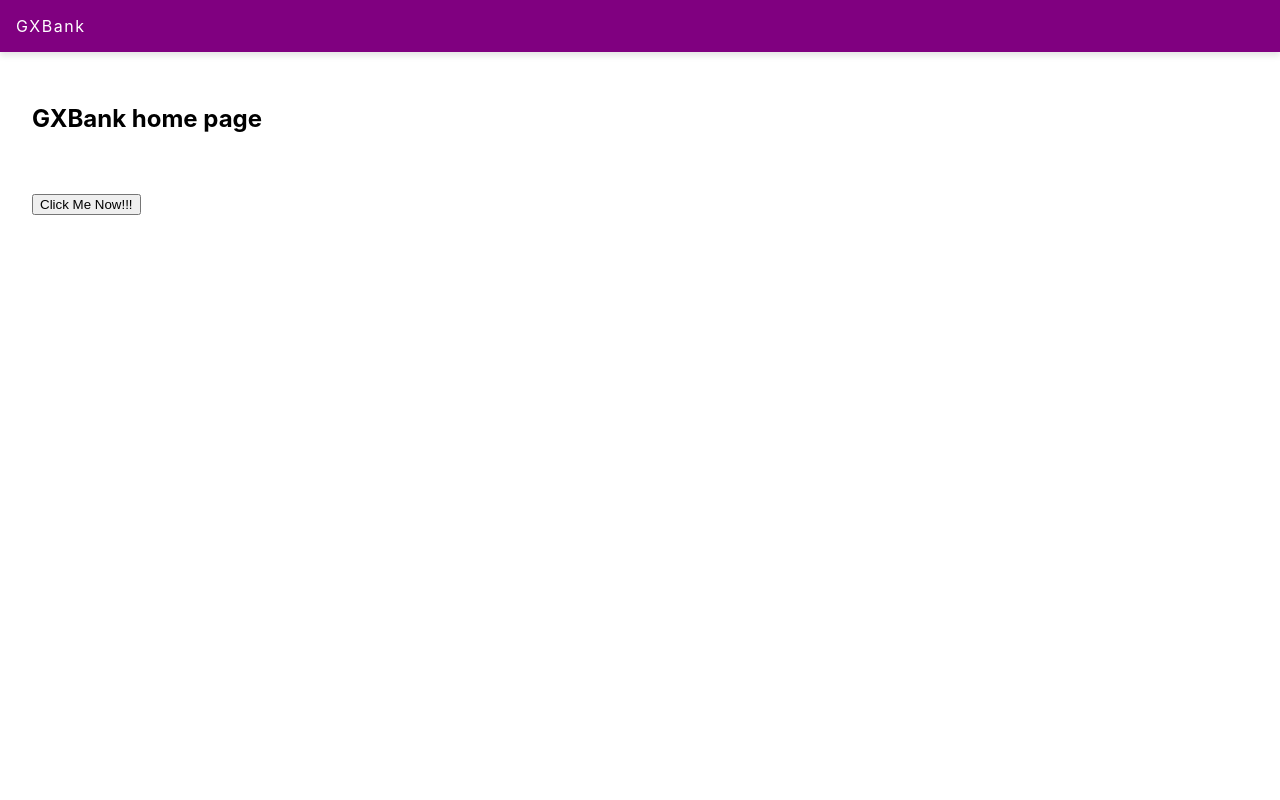
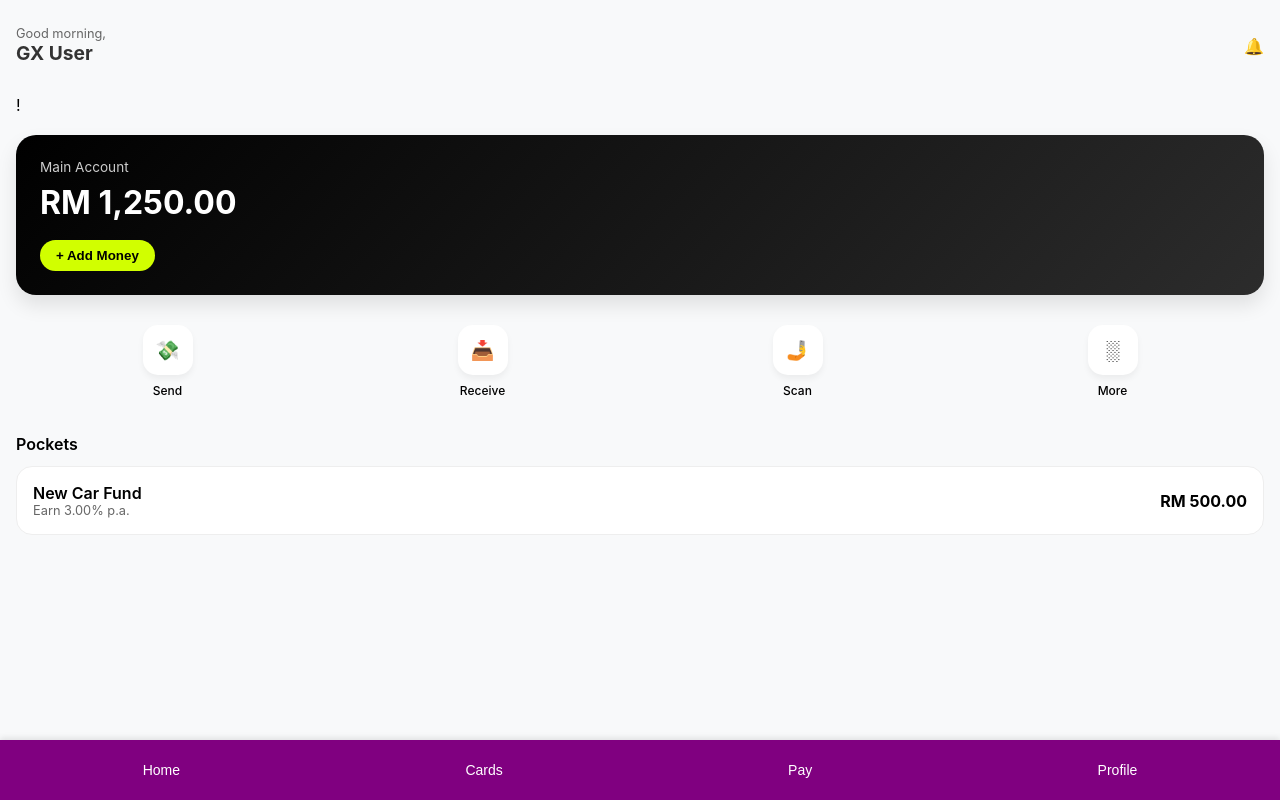
Before and after one commit to JCkwek/UTM-x-Hackathon-26---TechTribe, a React (Create React App) app: page / in a window 1280 px wide. Built offline with nearby package versions, Linux system fonts and the light colour scheme.

Commit message:
Set gxbank homepage ui

```diff
--- /dev/null
+++ b/src/components/BottomNav.js
@@ -0,0 +1,17 @@
+import styles from './BottomNav.module.css'
+// import { useNavigate } from "react-router-dom";
+
+function BottomNav(){
+    // const navigate = useNavigate();
+
+    return(
+        <div className={styles.bottomNav}>
+            <button>Home</button>
+            <button>Cards</button>
+            <button>Pay</button>
+            <button>Profile</button>
+        </div>
+    )
+}
+
+export default BottomNav;
--- /dev/null
+++ b/src/components/BottomNav.module.css
@@ -0,0 +1,38 @@
+/* .topNav{
+    padding: 1rem;
+    box-shadow: 0 4px 6px rgba(0, 0, 0, 0.1);
+    grid-area: bottomnav;
+    align-items: center;
+    letter-spacing: 1.5px;
+    color: white;
+    background-color: purple;
+    user-select: none;
+    display: flex;
+    justify-content: space-between;
+}
+ */
+
+ .bottomNav {
+    position: fixed;        /* stick to screen */
+    bottom: 0;
+    left: 0;
+    width: 100%;
+
+    height: 60px;
+    background-color: purple;
+    color: white;
+
+    display: flex;
+    justify-content: space-around;
+    align-items: center;
+
+    box-shadow: 0 -2px 6px rgba(0, 0, 0, 0.1);
+}
+
+.bottomNav button {
+    background: none;
+    border: none;
+    color: white;
+    font-size: 14px;
+    cursor: pointer;
+}
--- a/src/components/TopNav.js
+++ /dev/null
@@ -1,14 +0,0 @@
-import styles from './TopNav.module.css';
-// import { useNavigate } from "react-router-dom";
-
-
-function TopNav(){
-    // const navigate = useNavigate();
-    return(
-        <div className={styles.topNav}>
-            <div>GXBank</div>
-        </div>
-    )
-}
-
-export default TopNav;
--- a/src/components/TopNav.module.css
+++ /dev/null
@@ -1,12 +0,0 @@
-.topNav{
-    padding: 1rem;
-    box-shadow: 0 4px 6px rgba(0, 0, 0, 0.1);
-    grid-area: topnav;
-    align-items: center;
-    letter-spacing: 1.5px;
-    color: white;
-    background-color: purple;
-    user-select: none;
-    display: flex;
-    justify-content: space-between;
-}
--- a/src/layouts/MainLayout.js
+++ b/src/layouts/MainLayout.js
@@ -1,14 +1,14 @@
 import {Outlet} from "react-router-dom";
 import styles from './MainLayout.module.css'
-import TopNav  from "../components/TopNav";
+import BottomNav  from "../components/BottomNav";
 
 function MainLayout(){
     return(
         <div className={styles.mainlayout}>
-            <TopNav />
             <div className={styles.contentContainer}>
                 <Outlet />
             </div>
+            <BottomNav />
         </div>
     );
 }
--- a/src/layouts/MainLayout.module.css
+++ b/src/layouts/MainLayout.module.css
@@ -1,16 +1,30 @@
+/* .mainlayout{
+    display: grid;
+    grid-template-rows: 1fr auto ;
+     grid-template-areas:
+        "content content"
+        "bottomnav bottomnav";
+    height: 100vh;
+    overflow: hidden;
+} */
+
+/* .contentContainer {
+    grid-area: content;
+    height: 100%;
+    overflow-y: auto;
+    position: relative;
+} */
+
 .mainlayout{
     display: grid;
-    grid-template-rows: auto 1fr;
-     grid-template-areas:
-        "topnav topnav"
-        "content content";
+    grid-template-rows: 1fr 70px;
     height: 100vh;
-    overflow: hidden; /* stops the whole page from scrolling */
+    width: 100vw;
+    background-color: #f8f9fa;
+    overflow: hidden;
 }
 
 .contentContainer {
-    grid-area: content;
-    height: 100%;
     overflow-y: auto;
-    position: relative; /*use for the loading*/
+    -webkit-overflow-scrolling: touch;
 }
--- a/src/pages/Home.js
+++ b/src/pages/Home.js
@@ -1,24 +1,69 @@
-import styles from './Home.module.css'
+import styles from './Home.module.css';
 
- const handleClick = () => {
-        alert("Button clicked!")
-    }
+function Home() {
+    const handleClick = (action) => {
+        alert(`${action} clicked!`);
+    };
 
+    return (
+        <div className={styles.home}>
+            {/* Header Area */}
+            <header className={styles.header}>
+                <div className={styles.greeting}>
+                    <p style={{margin: 0, fontSize: '0.8rem', color: '#666'}}>Good morning,</p>
+                    <h2>GX User</h2>
+                </div>
+                <div className={styles.profileIcon}>🔔</div>
+            </header>
+!
+            {/* Main Balance Card */}
+            <div className={styles.balanceCard}>
+                <div className={styles.balanceLabel}>Main Account</div>
+                <div className={styles.balanceAmount}>RM 1,250.00</div>
+                <button
+                    onClick={() => handleClick('Add Money')}
+                    style={{
+                        backgroundColor: '#d1ff00', // Signature GX Green
+                        border: 'none',
+                        padding: '8px 16px',
+                        borderRadius: '20px',
+                        fontWeight: 'bold',
+                        marginTop: '10px'
+                    }}
+                >
+                    + Add Money
 
-function Home(){
-    return(
-        <div className={styles.home}>
-            <div className={styles.homeContentContainer}>
-                <h2>GXBank home page</h2>
-
-                <br /><br />
-
-                <button onClick={handleClick}>
-                    Click Me Now!!!
                 </button>
             </div>
+
+            {/* Quick Actions */}
+            <div className={styles.actionGrid}>
+                {['Send', 'Receive', 'Scan', 'More'].map((item) => (
+                    <div key={item} className={styles.actionItem} onClick={() => handleClick(item)}>
+                        <div className={styles.iconCircle}>
+                            {item === 'Send' && '💸'}
+                            {item === 'Receive' && '📥'}
+                            {item === 'Scan' && '🤳'}
+                            {item === 'More' && '░'}
+                        </div>
+                        <span>{item}</span>
+                    </div>
+                ))}
+            </div>
+
+            {/* Savings Pockets Section */}
+            <section>
+                <h3 className={styles.sectionTitle}>Pockets</h3>
+                <div className={styles.pocketCard}>
+                    <div>
+                        <div style={{fontWeight: 600}}>New Car Fund</div>
+                        <div style={{fontSize: '0.8rem', color: '#666'}}>Earn 3.00% p.a.</div>
+                    </div>
+                    <div style={{fontWeight: 700}}>RM 500.00</div>
+                </div>
+            </section>
         </div>
-    )
+    );
 }
 
 export default Home;
--- a/src/pages/Home.module.css
+++ b/src/pages/Home.module.css
@@ -1,7 +1,88 @@
-.home{
-    padding: 1rem;
-}
 
 .homeContentContainer{
     padding: 1rem;
 }
+
+.home {
+    padding: 1rem;
+    display: flex;
+    flex-direction: column;
+    gap: 20px;
+    padding-bottom: 40px;
+}
+
+.header {
+    display: flex;
+    justify-content: space-between;
+    align-items: center;
+    padding: 10px 0;
+}
+
+.greeting h2 {
+    font-size: 1.2rem;
+    margin: 0;
+    color: #333;
+}
+
+.balanceCard {
+    background: linear-gradient(135deg, #000000 0%, #2c2c2c 100%);
+    color: white;
+    padding: 24px;
+    border-radius: 20px;
+    box-shadow: 0 10px 20px rgba(0,0,0,0.1);
+}
+
+.balanceLabel {
+    font-size: 0.85rem;
+    opacity: 0.8;
+}
+
+.balanceAmount {
+    font-size: 2rem;
+    font-weight: 700;
+    margin: 8px 0;
+}
+
+.actionGrid {
+    display: grid;
+    grid-template-columns: repeat(4, 1fr);
+    gap: 12px;
+    margin-top: 10px;
+}
+
+.actionItem {
+    display: flex;
+    flex-direction: column;
+    align-items: center;
+    gap: 8px;
+    font-size: 0.75rem;
+    font-weight: 500;
+}
+
+.iconCircle {
+    width: 50px;
+    height: 50px;
+    background-color: white;
+    border-radius: 15px;
+    display: flex;
+    align-items: center;
+    justify-content: center;
+    box-shadow: 0 4px 6px rgba(0,0,0,0.05);
+    font-size: 1.2rem;
+}
+
+.sectionTitle {
+    font-size: 1rem;
+    font-weight: 600;
+    margin-bottom: 12px;
+}
+
+.pocketCard {
+    background: white;
+    padding: 1rem;
+    border-radius: 1rem;
+    display: flex;
+    justify-content: space-between;
+    align-items: center;
+    border: 1px solid #eee;
+}
```
